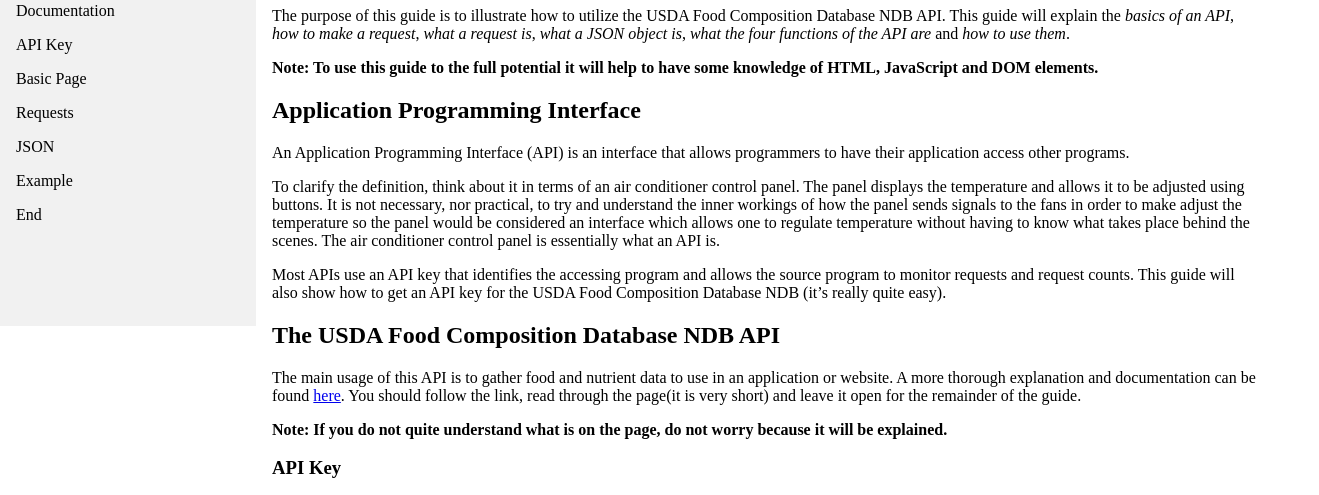
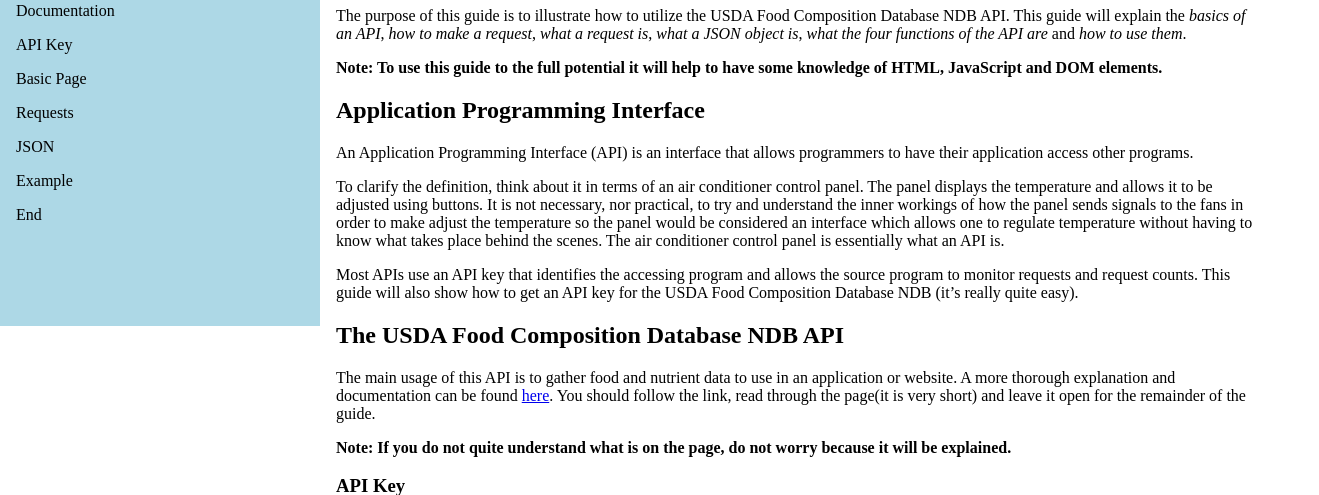
Before and after one commit to ngreenlaw/USDA-How-To, a plain HTML site: page index.html in a window 1280 px wide. Shown: the part 74-569 px from the top of the page, 1319 px wide, since content can reach past the window. Drawn offline with Linux system fonts and the light colour scheme.

Commit message:
Update index.html

```diff
--- a/index.html
+++ b/index.html
@@ -10,8 +10,8 @@
     list-style-type: none;
     margin: 0;
     padding: 0;
-    width: 20%;
-    background-color: #f1f1f1;
+    width: 25%;
+    background-color: #ADD8E6;
     position: fixed;
     height: 50%;
     overflow: auto;
@@ -55,7 +55,7 @@
   </div>
 </nav>
 
-<div style="margin-left:20%;padding:1px 16px;height:1000px;">
+<div style="margin-left:25%;padding:1px 16px;height:1000px;">
 
 <h1 id="usdafoodcompositiondatabasendbapihowtoguide">USDA Food Composition Database NDB API How To Guide</h1>
 
```
